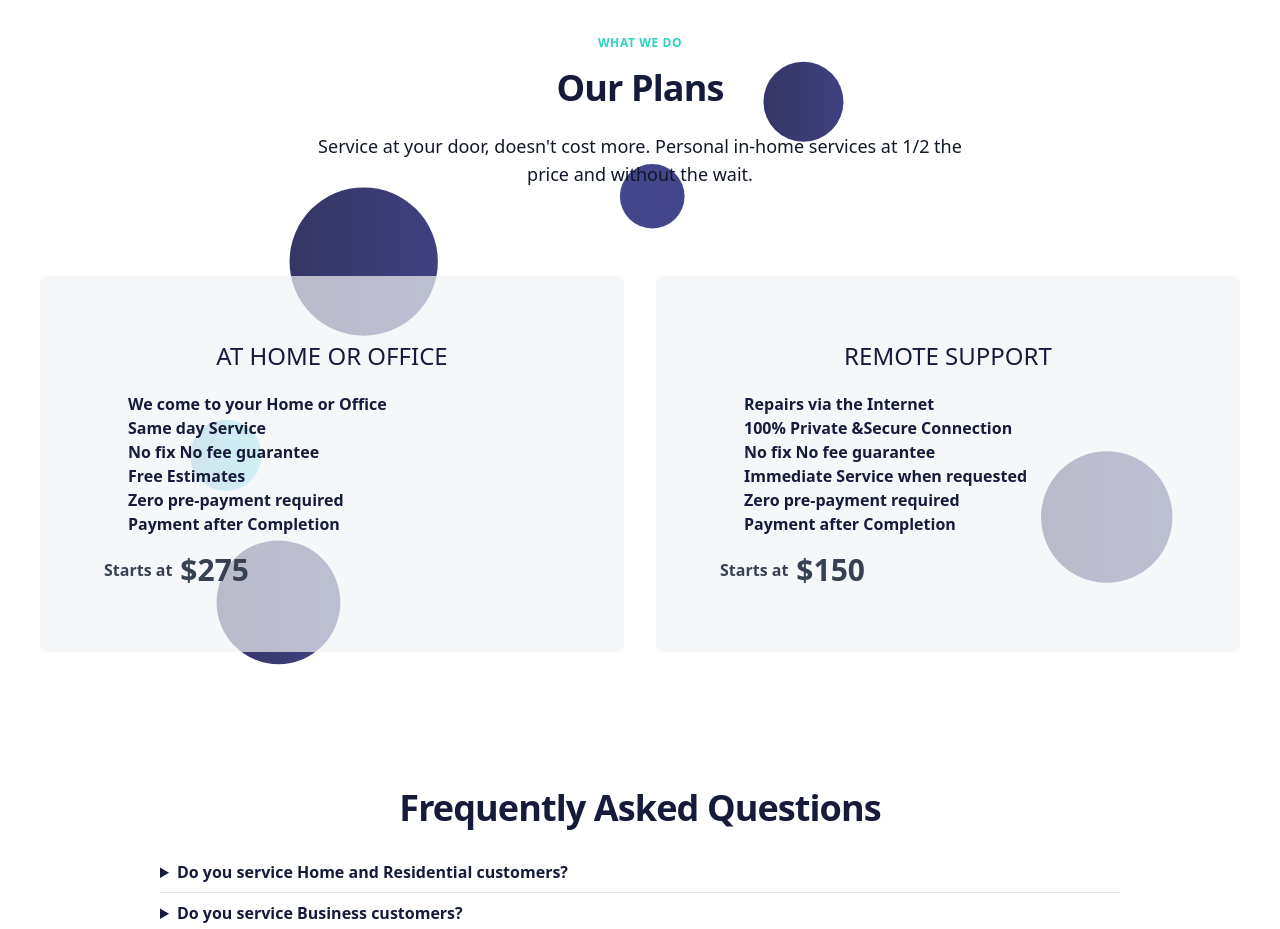
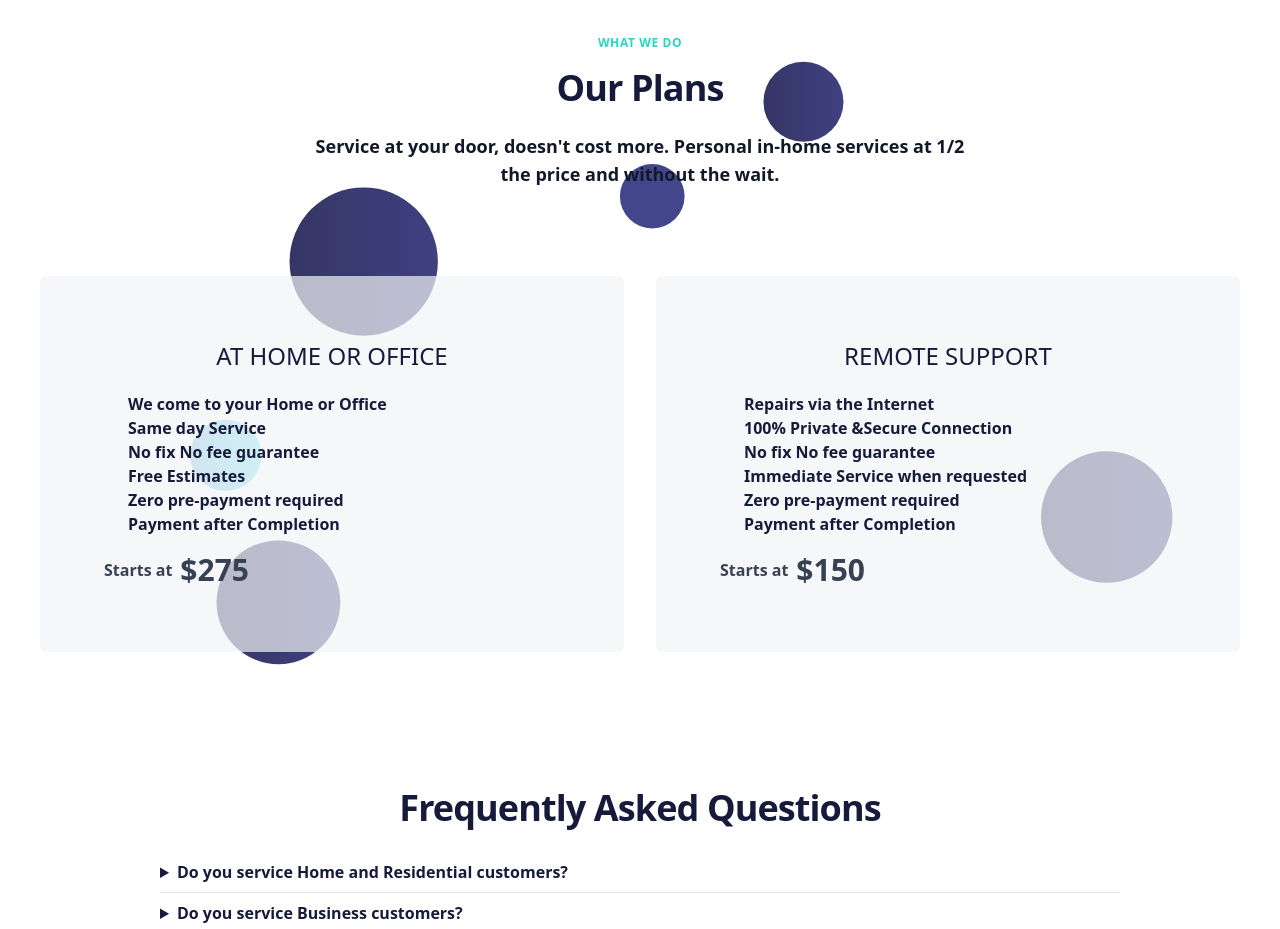
Before and after one commit to AdrianRSolomon/technologist_a1, a Next.js app: page / in a window 1280 px wide. Shown: the part 2520-3449 px from the top of the page. Built offline with nearby package versions, Linux system fonts and the light colour scheme; some icons are missing.

Commit message:
Added my project

```diff
--- a/pages/index.js
+++ b/pages/index.js
@@ -196,7 +196,7 @@ export default function Home() {
             <h2 className="max-w-lg mb-6 font-sans text-3xl font-bold leading-none tracking-tight text-[#161b3c] sm:text-4xl md:mx-auto">
                 <span className="relative">Our Plans</span>
             </h2>
-            <p className="mb-3 text-lg text-center text-gray-900">
+            <p className="mb-3 text-lg font-semibold text-center text-gray-900">
             {` Service at your door, doesn't cost more.
                Personal in-home services at 1/2 the price and without the wait.`}
             </p>
```
